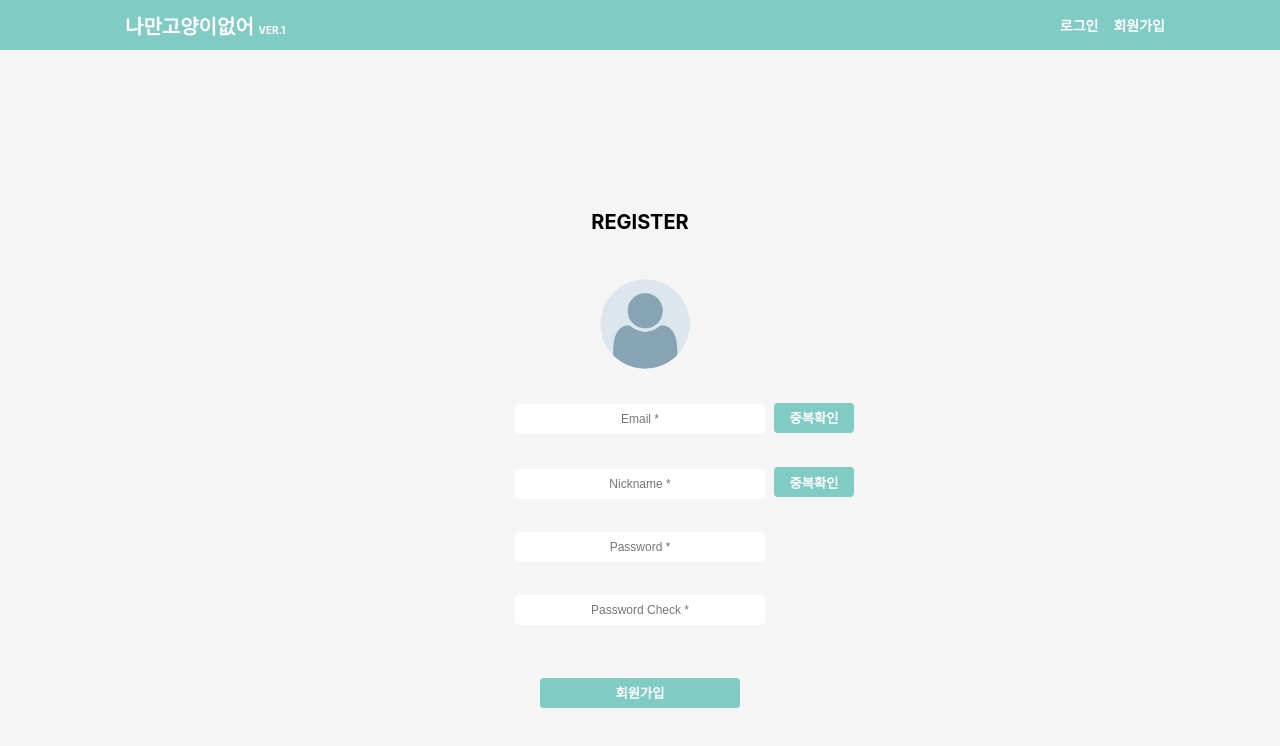
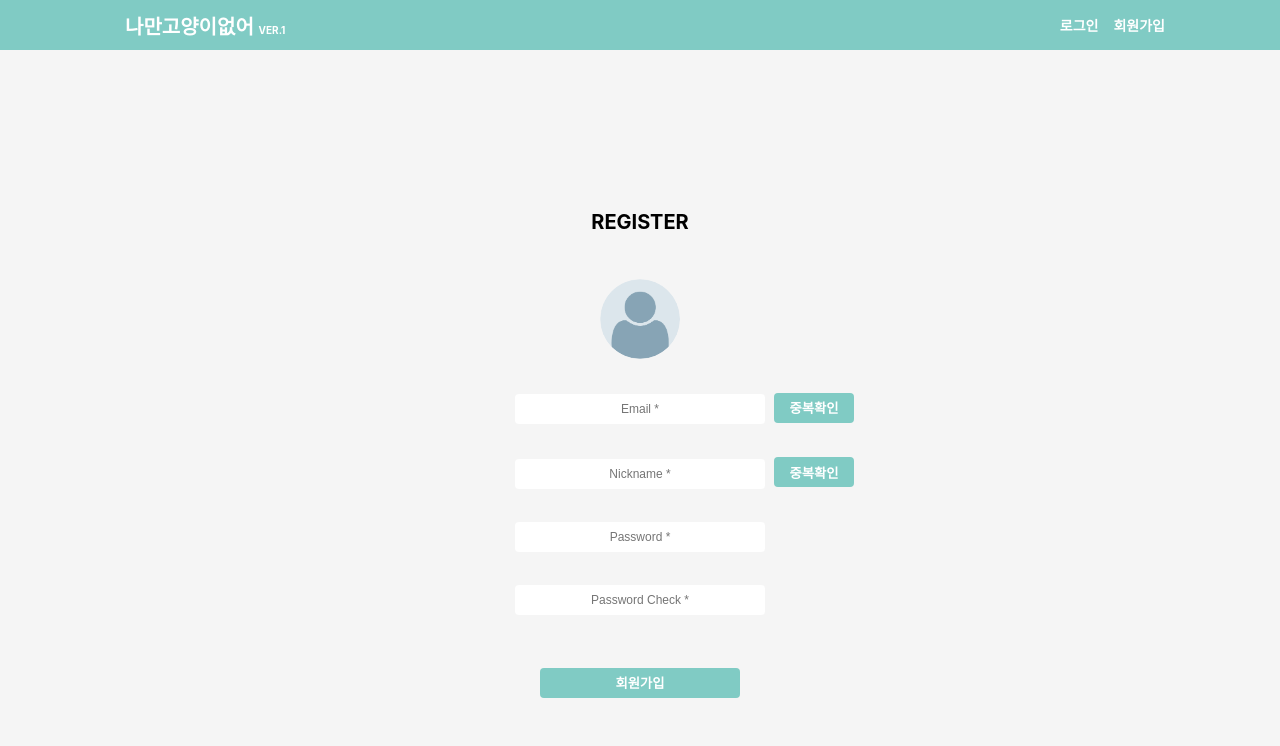
Before and after one commit to mango-universe/ihavecat-web, a React (Create React App) app: page /signup in a window 1280 px wide. Shown: the top 746 px of the page. Built offline with nearby package versions, Linux system fonts and the light colour scheme.

Commit message:
Fix: 프로필 사진 Preview 기능 수정

```diff
--- /dev/null
+++ b/src/css/login.css
@@ -0,0 +1,7 @@
+* {
+    box-sizing: border-box;
+}
+
+body {
+    background-color: #f5f5f5;
+}
--- a/src/css/signup.css
+++ b/src/css/signup.css
@@ -63,8 +63,8 @@ input:-webkit-autofill {
 }
 
 .signup-item__profile {
-    width: 90px;
-    height: 90px;
+    width: 80px;
+    height: 80px;
     border-radius: 50%;
     cursor: pointer;
     margin: 30px auto;
--- /dev/null
+++ b/src/pages/login.js
@@ -0,0 +1,2 @@
+import React from 'react';
+import './../css/login.css';
--- a/src/pages/signup.js
+++ b/src/pages/signup.js
@@ -2,7 +2,7 @@ import React, { useState } from 'react';
 import { useForm } from 'react-hook-form';
 import './../css/signup.css';
 
-const  Signup = () => {
+const Signup = () => {
     const { register, handleSubmit, errors, setError } = useForm({
         mode: 'onBlur'
     });
@@ -22,6 +22,8 @@ const  Signup = () => {
             setFile(file);
             setProfileURL(reader.result);
         }
+
+        reader.readAsDataURL(file);
     }
 
     const emailCheck = () => {
```
